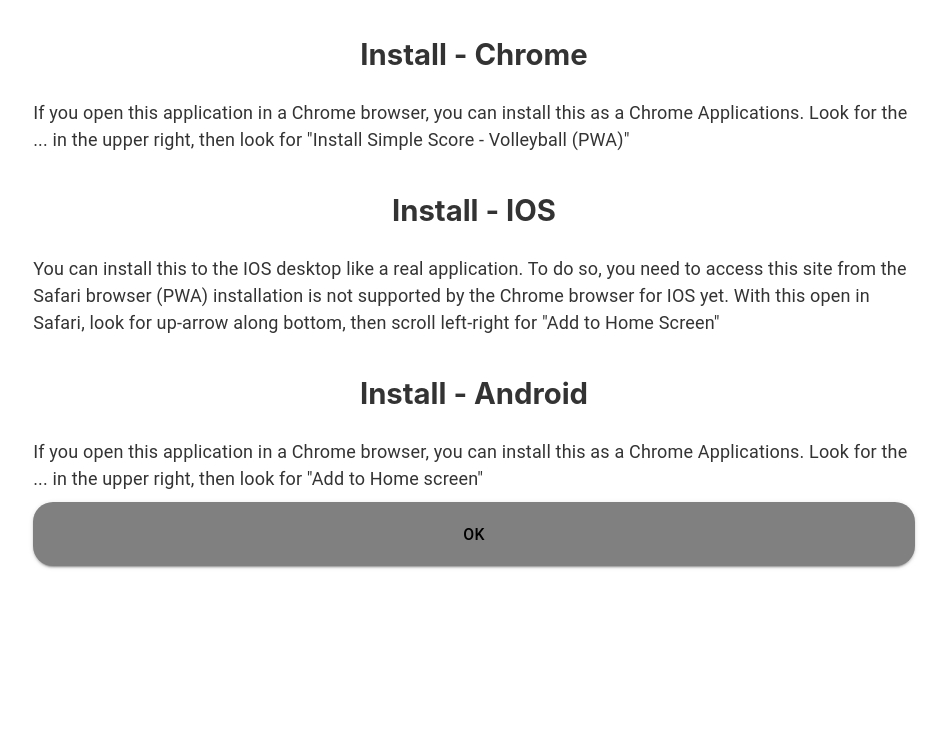
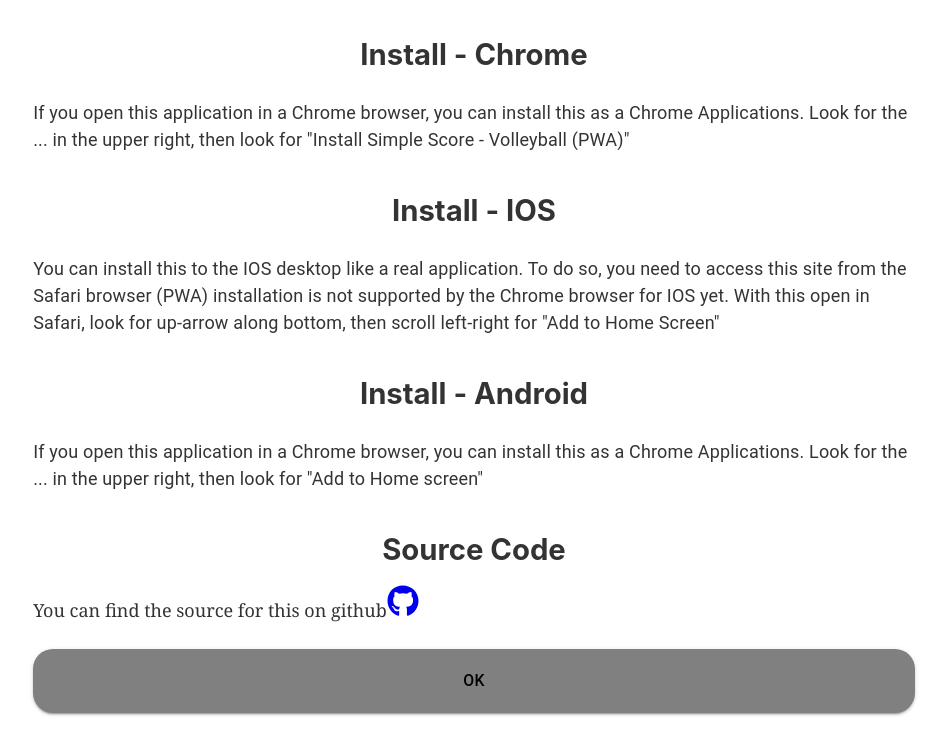
Before and after one commit to alpiepho/simple-score-volleyball-pwa, a Gatsby site: page /about in a window 1280 px wide. Shown: the part 542-1297 px from the top of the page, without its empty margins (166-1113 px from the left). Before the commit the page ends 1161 px from the top, so only its background shows below. Built offline with nearby package versions, Linux system fonts and the light colour scheme; Gatsby itself is replaced by a stand-in of ours; what netlify-identity-widget would draw is missing.

Commit message:
added link to source

```diff
--- a/src/components/about.js
+++ b/src/components/about.js
@@ -2,6 +2,7 @@
 import { navigate } from "gatsby"
 import { Grid, Typography } from "@material-ui/core"
 import { makeStyles } from "@material-ui/core/styles"
+import { FaGithub } from 'react-icons/fa'
 
 import Layout from "../components/layout"
 import SEO from "../components/seo"
@@ -121,6 +122,24 @@
             then look for "Add to Home screen"
           </Typography>
 
+          <Grid item className={classes.title} >
+            <Title label="Source Code" />
+          </Grid>
+          <div
+          >
+            You can find the source for this on github
+    <a
+    href='https://github.com/alpiepho/simple-score-volleyball-pwa'
+    target='_blank'
+    rel="noopener noreferrer"
+    aria-label="github"
+  >
+    <FaGithub size={32} aria-hidden="true" />
+  </a>
+
+            <br/><br/>
+          </div>
+
           <ControlButton
             color="black"
             backgroundColor="gray"
```
